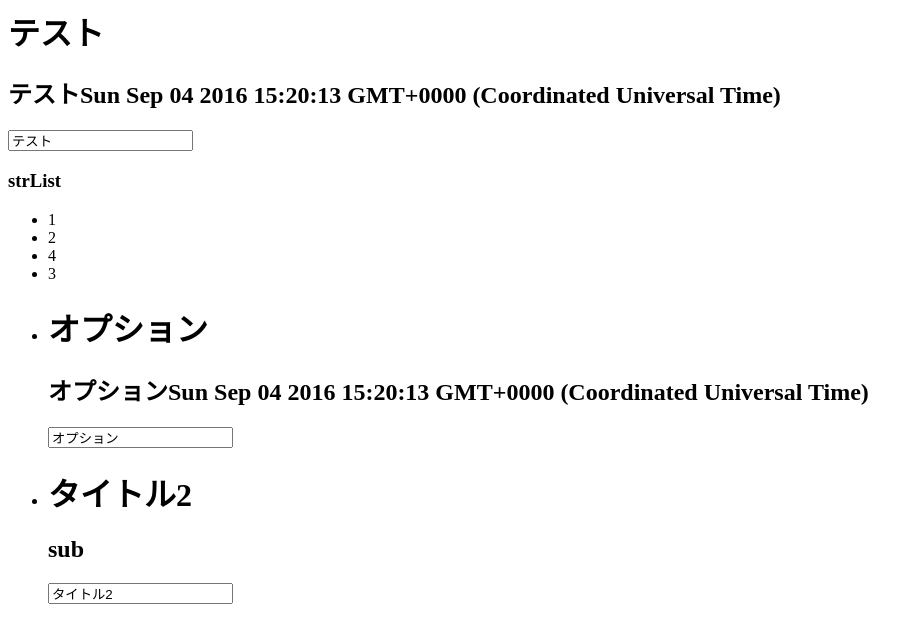
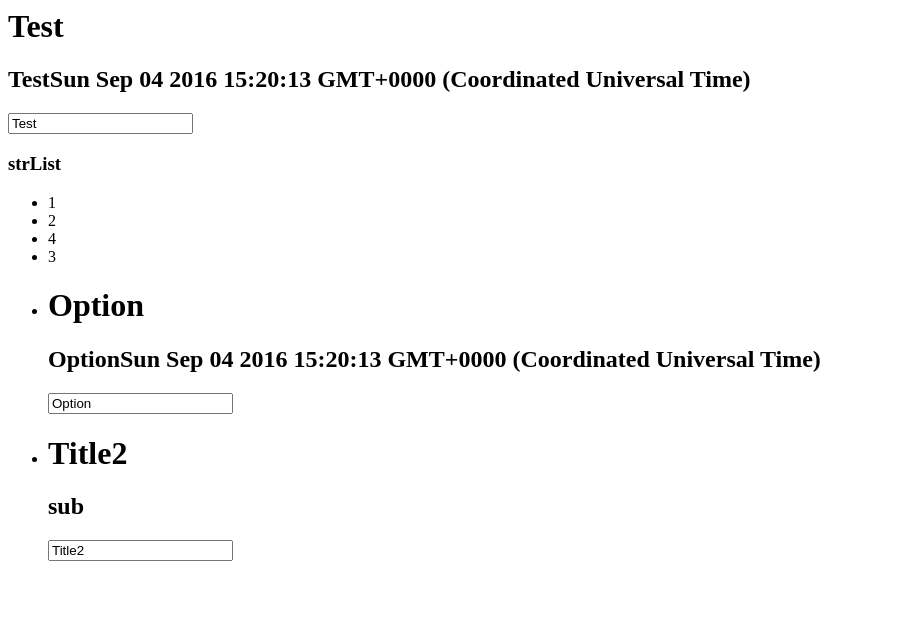
Before and after one commit to ms2sato/waitron.js, a website: page index.html in a window 1280 px wide. Shown: the whole page, without its empty margins (0-923 px from the left). Drawn offline with Linux system fonts and the light colour scheme.

Commit message:
arrange sample language

```diff
--- a/index.html
+++ b/index.html
@@ -32,11 +32,11 @@
     </template>
     <script>
       w.define(titleBind, function (options) {
-        this.title = options.title || "テスト"
+        this.title = options.title || "Test"
         this.subtitle = options.subtitle || (this.title + new Date)
 
         this.h1Clicked = (e) => {
-          this.title = "ああああ"
+          this.title = "h1Clicked"
         }
 
         this.on('change:title', () => {
@@ -67,8 +67,8 @@
     <script>
       var type = w.define(titleList, function(options){
         this.items = w([
-          {title: 'オプション'},
-          {title: 'タイトル2', subtitle: 'sub'}
+          {title: 'Option'},
+          {title: 'Title2', subtitle: 'sub'}
         ])
       });
       var cmp = type.mixTo(titleListImpl)
```
